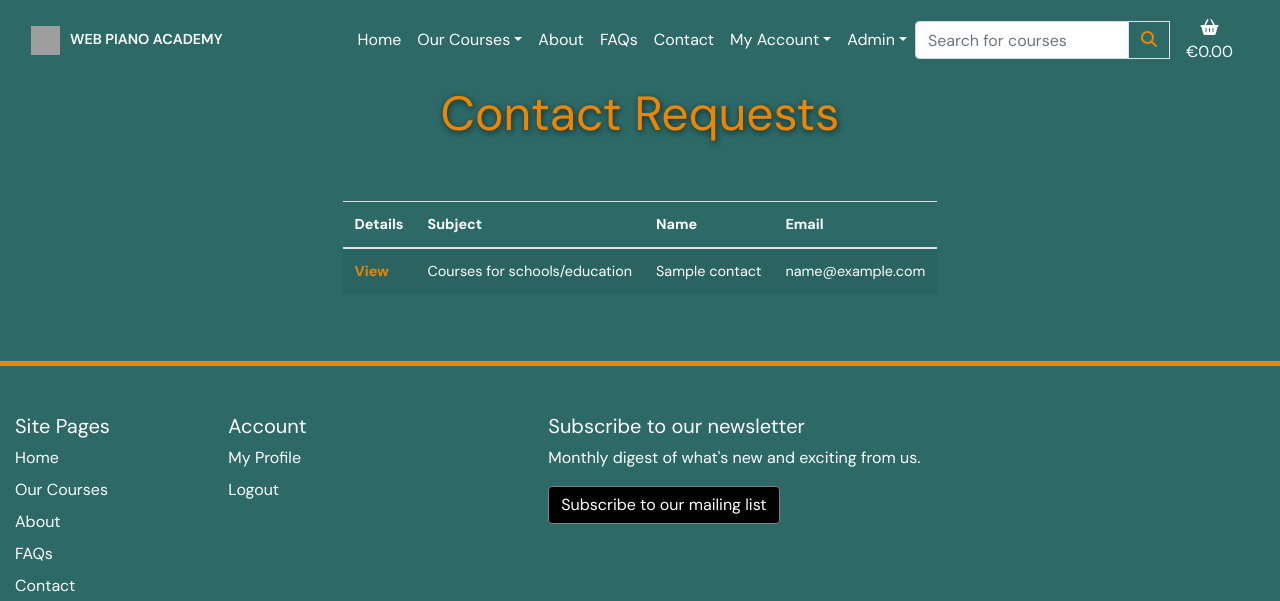
After one commit to LewisMDillon/web-piano-academy, a Django app: page /contact/list/ in a window 1280 px wide. The commit adds this page. Shown: the top 601 px of the page. Run offline with Django 3.2, Linux system fonts and the light colour scheme; a user stored in the database is signed in; tables that the repository leaves empty hold one stand-in row (values such as "Sample post"); some libraries are stand-ins or nearby versions; grey boxes are pictures that could not be loaded.

Commit message:
Create admin contact-list page

```diff
--- a/contact/admin.py
+++ b/contact/admin.py
@@ -4,9 +4,9 @@ from .models import Contact
 
 class ContactAdmin(admin.ModelAdmin):
     list_display = (
+        'subject',
         'email',
         'name',
-        'subject',
     )
 
 
--- a/contact/models.py
+++ b/contact/models.py
@@ -7,13 +7,13 @@ class Contact(models.Model):
         verbose_name_plural = 'Contact Requests'
 
     SUBJECTS = (
-        ('1', 'Courses for schools/education'),
-        ('2', 'Pricing Inquiry'),
-        ('3', 'Business Inquiry'),
-        ('4', 'Trouble using the site'),
-        ('5', "Trouble accessing my course"),
-        ('6', "Recover my account"),
-        ('7', "Other"),
+        ('Courses for schools/education', 'Courses for schools/education'),
+        ('Pricing Inquiry', 'Pricing Inquiry'),
+        ('Business Inquiry', 'Business Inquiry'),
+        ('Trouble using the site', 'Trouble using the site'),
+        ('Trouble accessing my course', "Trouble accessing my course"),
+        ('Account Issues', "Account Issues"),
+        ('Other', "Other"),
     )
 
     name = models.CharField(max_length=254)
--- /dev/null
+++ b/contact/templates/contact/contact_list.html
@@ -0,0 +1,34 @@
+{% extends 'base.html' %}
+{% load crispy_forms_tags %}
+{% block content %}
+<!-- MASTER RESERVATION LIST -->
+    <h1 class="text-center default-page-header">Contact Requests</h1>
+
+
+    <!-- RESERVATION TABLE -->
+    <div id="contact-table-container-outer">
+        <div id="contact-table-container">
+            <table class="table table-striped table-hover" id="contact-table">
+                <thead>
+                  <tr>
+                      <th scope="col">Details</th>
+                    <th scope="col">Subject</th>
+                    <th class="contact-list-header-name" scope="col">Name</th>
+                    <th class="contact-list-header-email" scope="col">Email</th>
+                  </tr>
+                </thead>
+                <tbody>
+                    <!-- AUTO-POPULATES THE TABLE -->
+                    {% for contact in contacts %}
+                        <tr>
+                            <th scope="row"><a href="{% url 'home' %}">View</a></th>
+                            <td>{{ contact.subject }}</td>
+                            <td class="contact-list-name">{{ contact.name }}</td>
+                            <td class="contact-list-email">{{ contact.email }}</td>
+                        </tr>
+                    {% endfor %}
+                </tbody>
+              </table>
+        </div>
+    </div>
+{% endblock content %}
--- a/contact/urls.py
+++ b/contact/urls.py
@@ -4,6 +4,7 @@ from . import views
 
 urlpatterns = [
     path('', views.ContactFormCreateView.as_view(), name='contact_form'),
+    path('list/', views.ContactListView.as_view(), name='contact_list'),
     path('success/', views.ContactSuccess, name='contact_success'),
 
 ]
--- a/contact/views.py
+++ b/contact/views.py
@@ -1,9 +1,9 @@
 from django.shortcuts import render
 from .models import Contact
 from django.contrib import messages
+from django.contrib.auth.mixins import LoginRequiredMixin, UserPassesTestMixin
 
-
-from django.views.generic import CreateView
+from django.views.generic import CreateView, ListView
 
 
 class ContactFormCreateView(CreateView):
@@ -34,3 +34,20 @@ class ContactFormCreateView(CreateView):
 
 def ContactSuccess(request):
     return render(request, 'contact/contact_success.html')
+
+
+class ContactListView(LoginRequiredMixin, UserPassesTestMixin, ListView):
+    model = Contact
+    template_name = 'contact/contact_list.html'
+    context_object_name = 'contacts'
+    ordering = ['-pk']
+
+    def get_context_data(self, **kwargs):
+        context = super().get_context_data(**kwargs)
+
+        return context
+
+    def test_func(self):
+        if self.request.user.is_staff:
+            return True
+        return False
--- a/static/css/style.css
+++ b/static/css/style.css
@@ -738,3 +738,31 @@ input[type=checkbox]:checked {
         color: inherit !important;
       }
 }
+
+
+
+
+/* -------- CONTACT PAGES -------- */
+
+#contact-table-container-outer {
+    display: flex;
+    justify-content: center;
+}
+
+#contact-table-container {
+    max-width: 800px;
+    margin: 50px 0px;
+}
+
+#contact-table {
+    font-size: 0.9rem;
+}
+
+@media (max-width: 768px) {
+    .contact-list-email,
+    .contact-list-name,
+    .contact-list-header-name,
+    .contact-list-header-email {
+        display: none;
+    }
+}
```
Also changed, not shown: contact/migrations/0002_auto_20231030_1149.py (added).
